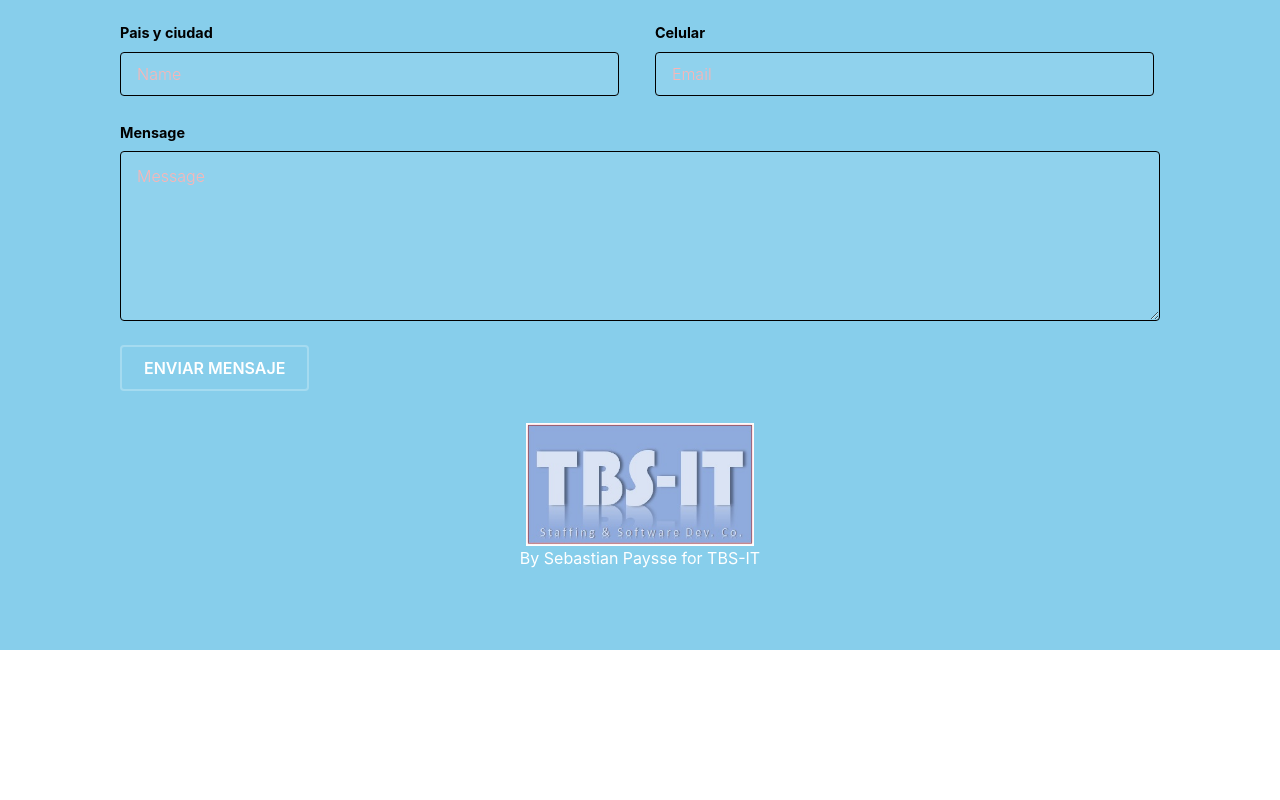
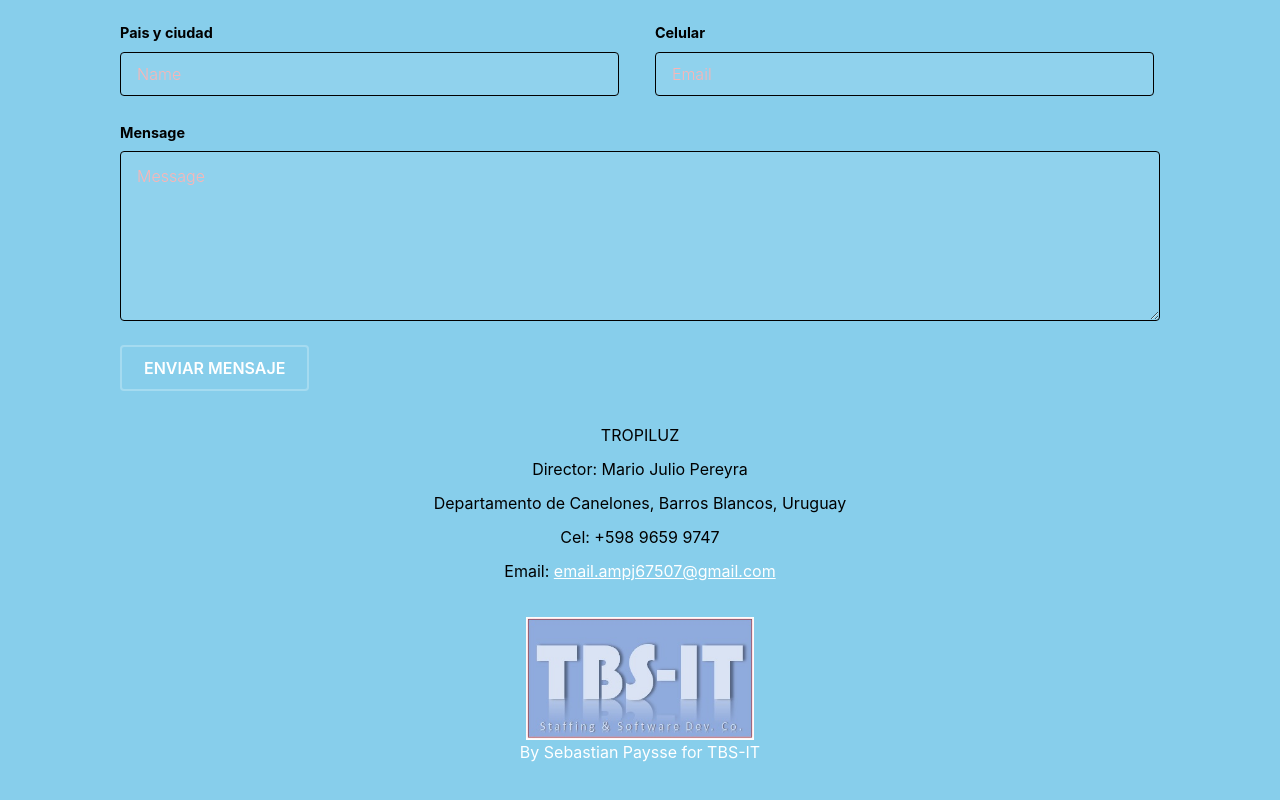
Before and after one commit to 22killercode/tropiluz, a plain HTML site: page docs/index.html in a window 1280 px wide. Shown: the part 4278-5078 px from the top of the page. Before the commit the page ends 4928 px from the top, so only its background shows below. Drawn offline with nearby package versions, Linux system fonts and the light colour scheme.

```diff
--- a/docs/index.html
+++ b/docs/index.html
@@ -5,7 +5,6 @@
 	Released for free under the Creative Commons Attribution 3.0 license (templated.co/license)
 -->
 <html>
-
 	<head>
 		<title>Tropiluz radio-online</title>
 		<meta charset="utf-8" />
@@ -13,7 +12,6 @@
 		<link rel="stylesheet" href="assets/css/main.css" />
         <!-- Incluye la biblioteca Bootstrap CSS -->
 		<link rel="stylesheet" href="https://stackpath.bootstrapcdn.com/bootstrap/4.5.2/css/bootstrap.min.css">
-
 <!-- Incluye la biblioteca Bootstrap JS (opcional, pero puede ser necesaria para ciertas funcionalidades) -->
     <script src="https://code.jquery.com/jquery-3.5.1.slim.min.js"></script>
     <script src="https://cdn.jsdelivr.net/npm/@popperjs/core@2.0.7/dist/umd/popper.min.js"></script>
@@ -38,9 +36,9 @@
 				<li><a href="#tree">Proyecto piensa & Eventos</a></li>
 				<li><a href="#four">Nuestra Comunidad & Familia</a></li>
 				<li><a href="#contacto">Tus oraciones & publicidad aquí</a></li>
+				<li><a href="#contacto">Pide un tema aquí</a></li>
 			</ul>
 		</nav>
-
 
 		<!-- Estilos -->
 		<style>
@@ -128,7 +126,7 @@
 		</section>
 
 		<div style="color: white !important;">
-		<!-- One -->
+			<!-- quien es -->
 			<section id="one" class="wrapper post bg-img" data-bg="banner5.jpg">
 				<div class="inner">
 					<article class="box">
@@ -173,7 +171,7 @@
 						</style>
 						<div class="container">
 							<div id="1" class="content" style="text-align:left">
-							Mario Pereyra, talentoso cantautor contemporáneo, nació en xxxx en la fecha xxx. Desde temprana edad, destacó en canto y composición. Su don artístico capturó la atención y, con el tiempo, consolidó su presencia en la escena musical. Como pastor evangelista consagrado, lleva su mensaje espiritual a través de la música, tocando las fibras más profundas del alma. Su trayectoria es un testimonio del poder transformador de la música y la fe, conectando emociones y dejando una marca imborrable en quienes tienen el privilegio de escucharlo.
+								Mario Pereyra, talentoso cantautor contemporáneo, nació en Montevideo en la fecha del 2 de febrero de 1955. Desde temprana edad, destacó en canto y composición. Su don artístico capturó la atención y, con el tiempo, consolidó su presencia en la escena musical. Como pastor evangelista consagrado, lleva su mensaje espiritual a través de la música, tocando las fibras más profundas del alma. Su trayectoria es un testimonio del poder transformador de la música y la fe, conectando emociones y dejando una marca imborrable en quienes tienen el privilegio de escucharlo.
 							</div>
 							<div id="2" class="content">
 								<img src="images/mario2.jpg" style="border-radius: 1rem;width: 77%; height: auto;" alt="">
@@ -395,17 +393,41 @@
 							</li>
 						</ul>
 					</form>
+							<style>
+								.contact-info {
+									max-width: 600px;
+									margin: 0 auto;
+								}
 
+								.contact-info p {
+									margin: 10px 0;
+								}
 
+								.contact-info a {
+									color: #fff;
+									text-decoration: underline;
+								}
+							</style>
+						</head>
+
+							<!-- Contenido de tu página aquí -->
+    		<footer align="center">
+				<div class="contact-info" style="font-size: 1rem;">
+					<p>TROPILUZ</p>
+					<p>Director: Mario Julio Pereyra</p>
+					<p>Departamento de Canelones, Barros Blancos, Uruguay</p>
+					<p>Cel: +598 9659 9747</p>
+					<p>Email: <a href="mailto:email.ampj67507@gmail.com">email.ampj67507@gmail.com</a></p>
+				</div>
+				<br>
 				<div align="center" >
 					<a href="https://tbs-it.net/">
 						<img src="images/TBS-IT1.jpg" style="width:22%; height:auto">
 						<p>By Sebastian Paysse for TBS-IT</p>
 					</a>
 				</div>
-
+			</footer>
 			</div>
-			</footer>
 
 		<!-- Scripts -->
 			<script src="assets/js/jquery.min.js"></script>
```
Lines whose indentation alone changed are shown as unchanged.
